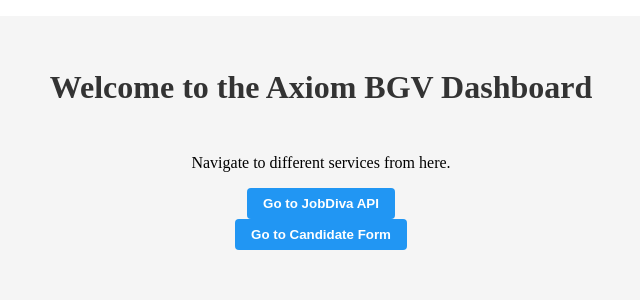
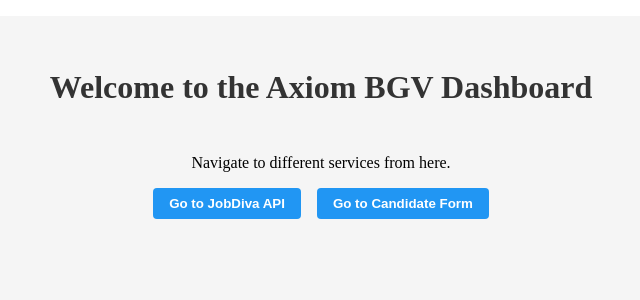
Before and after one commit to axiom-nik/azure-functions, a Next.js app: page / in a window 1280 px wide. Shown: the top 300 px of the page, without its empty margins (319-959 px from the left). Built offline with nearby package versions, Linux system fonts and the light colour scheme.

Commit message:
Update Dashboard layout: Refactor main component to use flexbox for improved alignment of title and buttons, enhancing the overall user interface and accessibility.

```diff
--- a/app/page.tsx
+++ b/app/page.tsx
@@ -15,15 +15,17 @@
   };
 
   return (
-    <main className={styles.main}>
+    <main className={styles.main} style={{ display: 'flex', flexDirection: 'column', alignItems: 'center' }}>
       <h1 className={styles.title}>Welcome to the Axiom BGV Dashboard</h1>
       <p>Navigate to different services from here.</p>
+      <div style={{ display: 'flex', gap: '1rem' }}>
         <button className={styles.button} onClick={navigateToJobDiva}>
           Go to JobDiva API
         </button>
         <button className={styles.button} onClick={navigateToCandidateForm}>
           Go to Candidate Form
         </button>
+      </div>
     </main>
   );
 }
```
Lines whose indentation alone changed are shown as unchanged.
